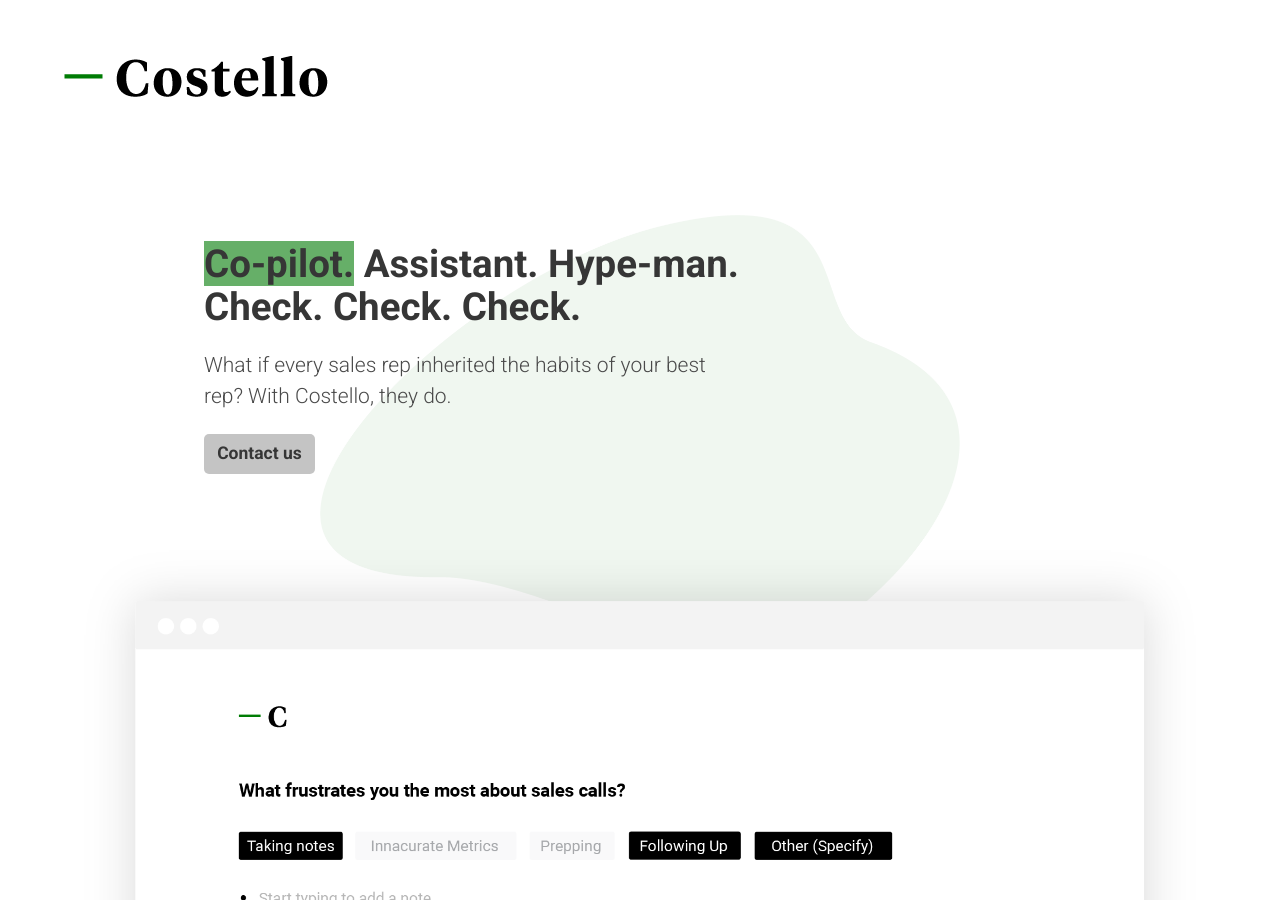
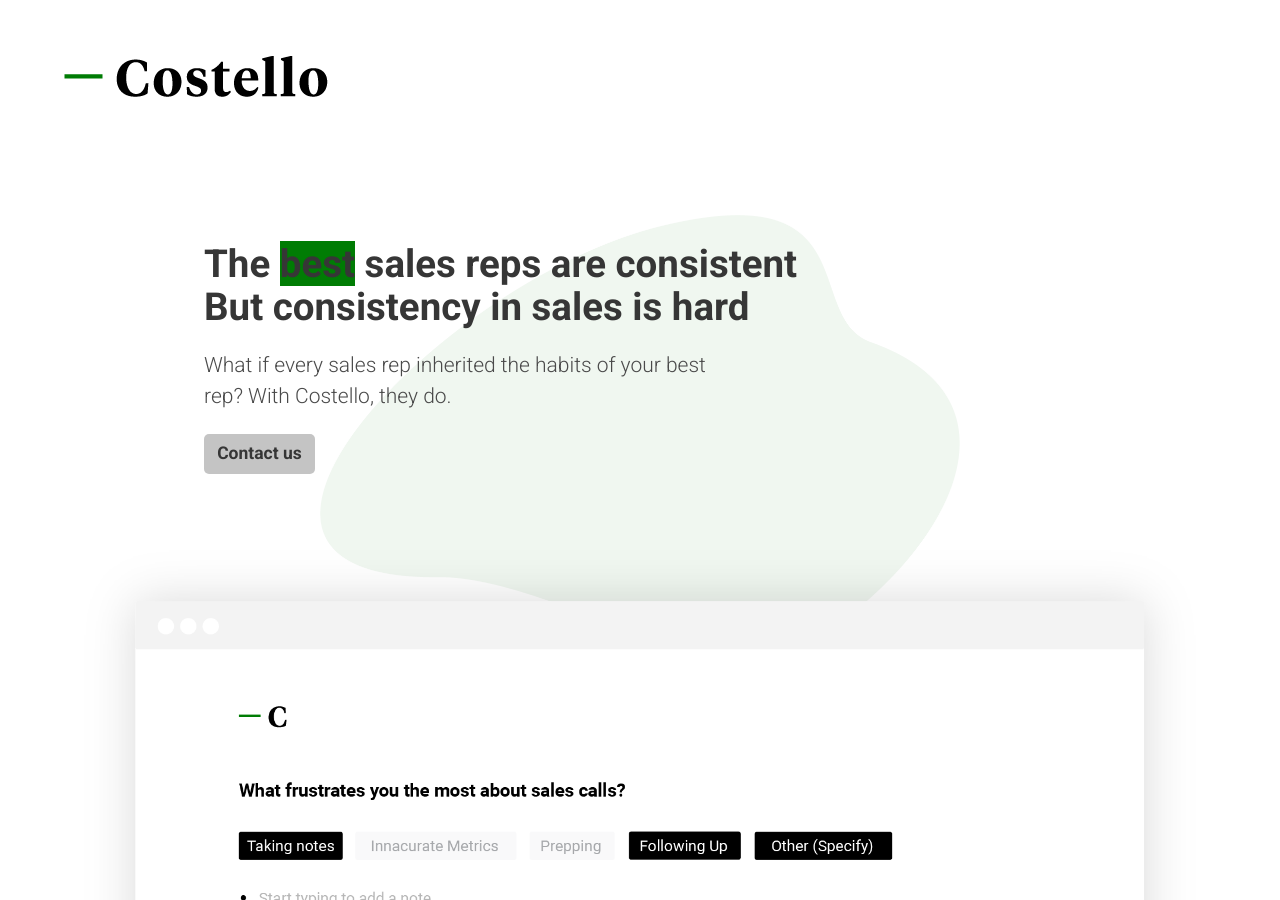
Before and after one commit to danieljbell/cloudcannon-test, a Jekyll site: the page built from index.html, in a window 1280 px wide and 900 px high. Built offline with Jekyll 4.4.1, drawn with Linux system fonts in a browser that asks for light colours; the list of posts is cut into pages by our own code; some of the changed text lies outside the part shown.

Commit message:
Adding some new text changes and styling

```diff
--- a/_includes/home/contact.html
+++ b/_includes/home/contact.html
@@ -1,6 +1,15 @@
 <section class="home__contact section">
   <div id="contact" class="container-fluid home__contact-container">
     <div class="home__contact-copy content is-large">
+      {% include elements/title.html
+        size="2"
+        strong=true
+        text="
+          <span class='green-highlight'><strong>Co-pilot.</strong></span> Assistant. Hype-man.
+          <br>
+          Check. Check. Check.
+        "
+      %}
       {% include elements/title.html
         size="3"
         strong=true
--- a/_includes/home/intro.html
+++ b/_includes/home/intro.html
@@ -13,11 +13,7 @@
       {% include elements/title.html
         size="2"
         strong=true
-        text="
-          <span class='green-highlight'><strong>Co-pilot.</strong></span> Assistant. Hype-man.
-          <br>
-          Check. Check. Check.
-        "
+        text='The <span class="darkgreenbg"><strong>best</strong></span> sales reps are consistent<br /> But consistency in sales is hard'
       %}
       <p class="editable">
         What if every sales rep inherited the habits of your best
--- a/index.html
+++ b/index.html
@@ -1,6 +1,7 @@
 ---
 layout: default
 title: Home
+description: ''
 ---
 
 {% include home/intro.html %}
```
